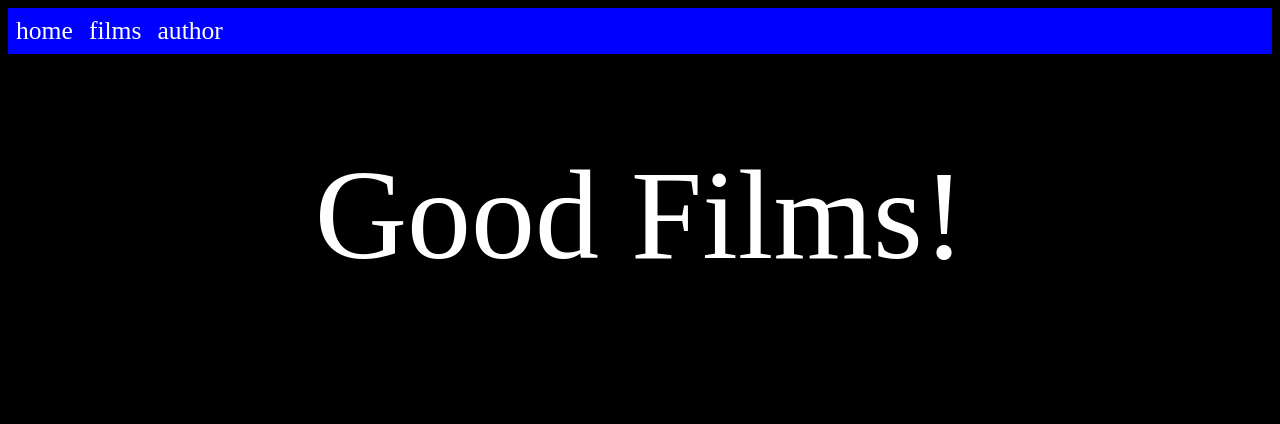
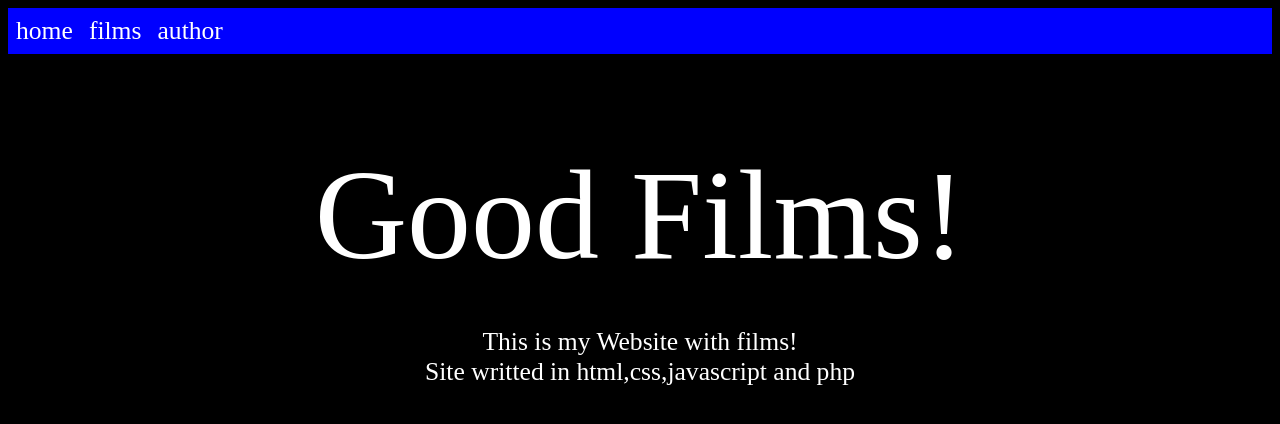
Before and after one commit to Dawid-Czyzewski/WebSiteWithFilms, a plain HTML site: page src/Front-end/index.html in a window 1280 px wide. Drawn offline with Linux system fonts and the light colour scheme.

Commit message:
feat: add text under title

```diff
--- a/src/Front-end/index.html
+++ b/src/Front-end/index.html
@@ -21,7 +21,8 @@
                 Good Films!
             </div>
             <div id="textUnderTitle">
-
+                This is my Website with films!<br>
+                Site writted in html,css,javascript and php
             </div>
             <div id="footer">
 
```
